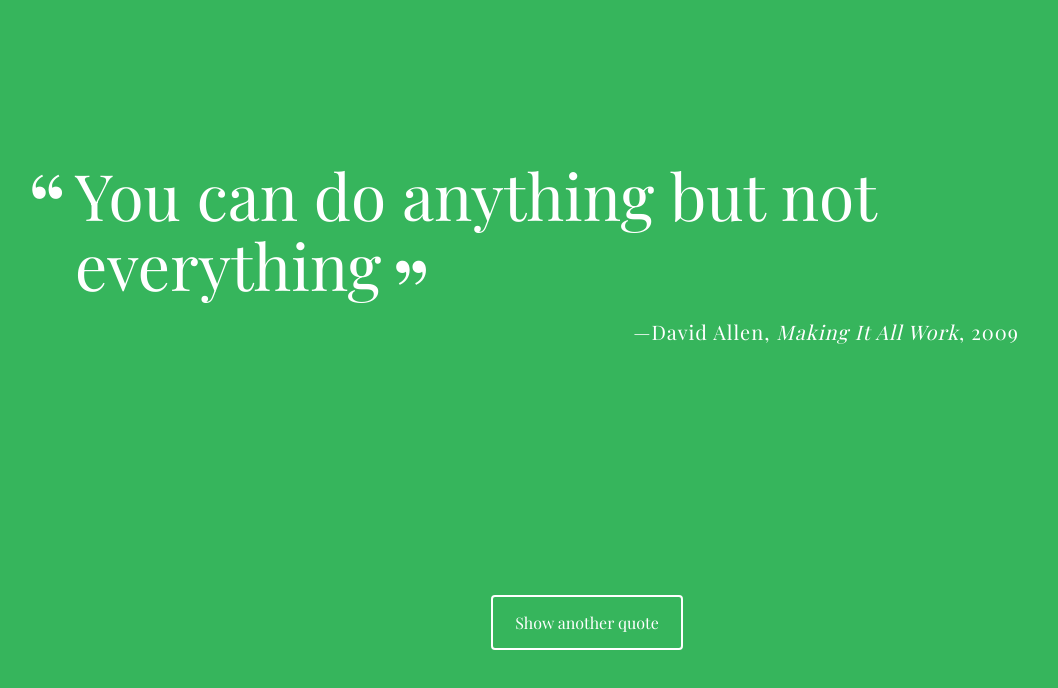
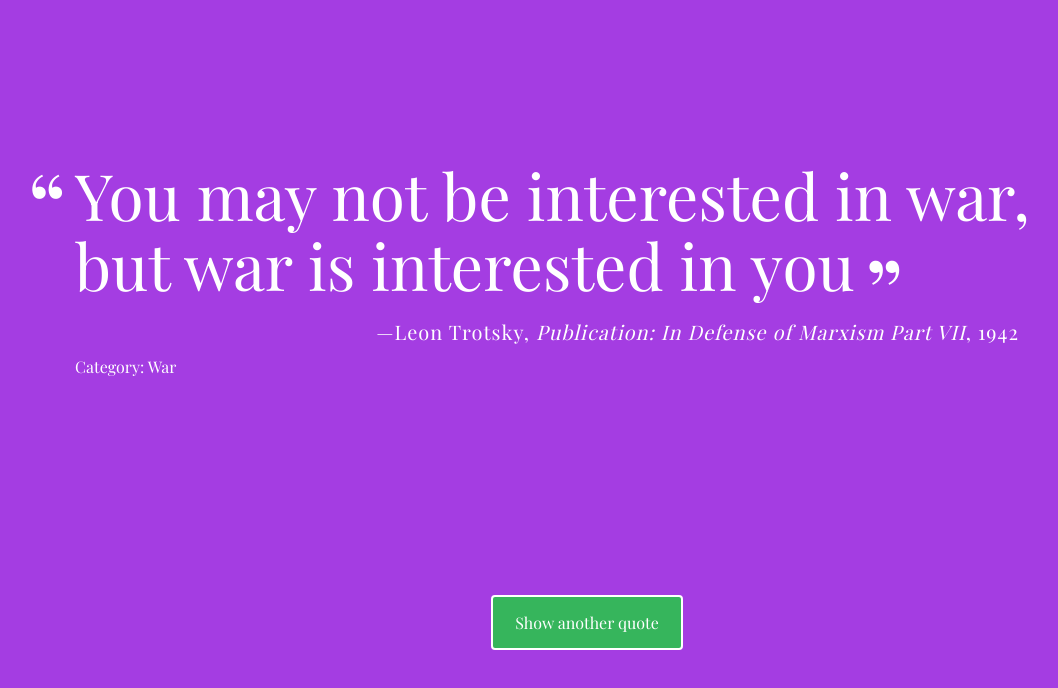
Before and after one commit to tobiaszgala/Random-Quote-Generator-JS, a plain HTML site: page index.html in a window 1280 px wide. Both pictures are taken after a click on the button "Show another quote". Shown: the whole page, without its empty margins (53-1111 px from the left). Drawn offline with nearby package versions, Linux system fonts and the light colour scheme; a web font is replaced by a local one.

Commit message:
Changes
Added new function to generate random background. It also has
functionality of generating random quotes every 10 seconds without
duplicates.

```diff
--- a/index.html
+++ b/index.html
@@ -2,7 +2,7 @@
 <html lang="en">
 <head>
   <meta charset="UTF-8">
-  <title>Random Quotes</title>
+  <title>Random Quotes Generator</title>
   <link href='https://fonts.googleapis.com/css?family=Playfair+Display:400,400italic,700,700italic' rel='stylesheet' type='text/css'>
   <link rel="stylesheet" href="css/normalize.css">
   <link rel="stylesheet" href="css/styles.css">
--- a/js/script.js
+++ b/js/script.js
@@ -1,5 +1,108 @@
+/* eslint-env browser */
+// array of objects
+var quotes = [
+    {
+        quote: "Political correctness is tyranny with manners",
+        source: "Charlton Heston",
+        citation: "Speech at Brandels University",
+        year: 1999,
+        tag: "Politics"
+    },
+    {
+        quote: "Not everything that can be counted counts, and not everything that counts can be counted",
+        source: "Albert Einstein",
+        tag: "Science"
+    },
+    {
+        quote: "You may not be interested in war, but war is interested in you",
+        source: "Leon Trotsky",
+        citation: "Publication: In Defense of Marxism Part VII",
+        year: 1942,
+        tag: "War"
+    },
+    {
+        quote: "The artist is nothing without the gift, but the gift is nothing without work",
+        source: "Emile Zola",
+        tag: "Art"
+    },
+    {
+        quote: "Problems worthy of attack prove their worth by fighting back",
+        source: "Paul Erdos",
+        tag: "Problems"
+    }
+];
+
+// array which holds quotes that has been viewed
+var viewedQuotes = [];
+
+// this function returns random number based on parameters
+function randomNumber(startNum, endNum) {
+    // return random number with start and end number
+    // this function is used to select random quote and set rgb value for the background
+    return Math.floor(Math.random() * endNum) + startNum;
+}
+
+function randomBackground() {
+    // variables to hold color values
+    var red, green, blue;
+    // generate random values for each color
+    red = randomNumber(0, 255);
+    green = randomNumber(0, 255);
+    blue = randomNumber(0, 255);
+    // set background with rgb values
+    document.body.style.backgroundColor = 'rgb(' + red + ',' + green + ',' + blue + ')';
+}
+
+// function generates random quote with no duplicates
+function getRandomQuote() {
+    // generate random number from 0 to length of quote array
+    var randomQuoteNum = randomNumber(0, quotes.length);
+    // delete random quote from original array and store it in the variable
+    // splice function return array so we need to return the first item in order to have an object
+    var randomQuote = quotes.splice(randomQuoteNum, 1)[0];
+    // push random quote object at the end of viewedQuote array
+    viewedQuotes.push(randomQuote);
+
+    // check if original quote array is empty
+    if (quotes.length === 0) {
+        // if it is empty copy viewedQuotes value to original array
+        quotes = viewedQuotes;
+        // reset viewedQuotes array
+        viewedQuotes = [];
+    }
+
+    // return quote object
+    return randomQuote;
+}
+
+function printQuote() {
+    // get random quote
+    var randomQuote = getRandomQuote();
+
+    // generate html code
+    var html = '<p class="quote">' + randomQuote.quote + '</p>';
+    html += '<p class="source">' + randomQuote.source;
+    // if quote has "citation" property and it's not empty add html
+    if (randomQuote.hasOwnProperty('citation') && randomQuote.citation !== "") {
+        html += '<span class="citation">' + randomQuote.citation + '</span>';
+    }
+    // if quote has "year" property and it's not empty add html
+    if (randomQuote.hasOwnProperty('year') && randomQuote.year !== "") {
+        html += '<span class="year">' + randomQuote.year + '</span>';
+    }
+    // adding tag to the page
+    html += '<p>Category: ' + randomQuote.tag + '</p>';
+    html += '</p>';
+
+    // display html code
+    document.getElementById('quote-box').innerHTML = html;
+    // generate new background
+    randomBackground();
+}
+
+// generate quote every 10 seconds
+window.setInterval(printQuote, 10000);
+
 // event listener to respond to "Show another quote" button clicks
 // when user clicks anywhere on the button, the "printQuote" function is called
 document.getElementById('loadQuote').addEventListener("click", printQuote, false);
-
-var s;
```
